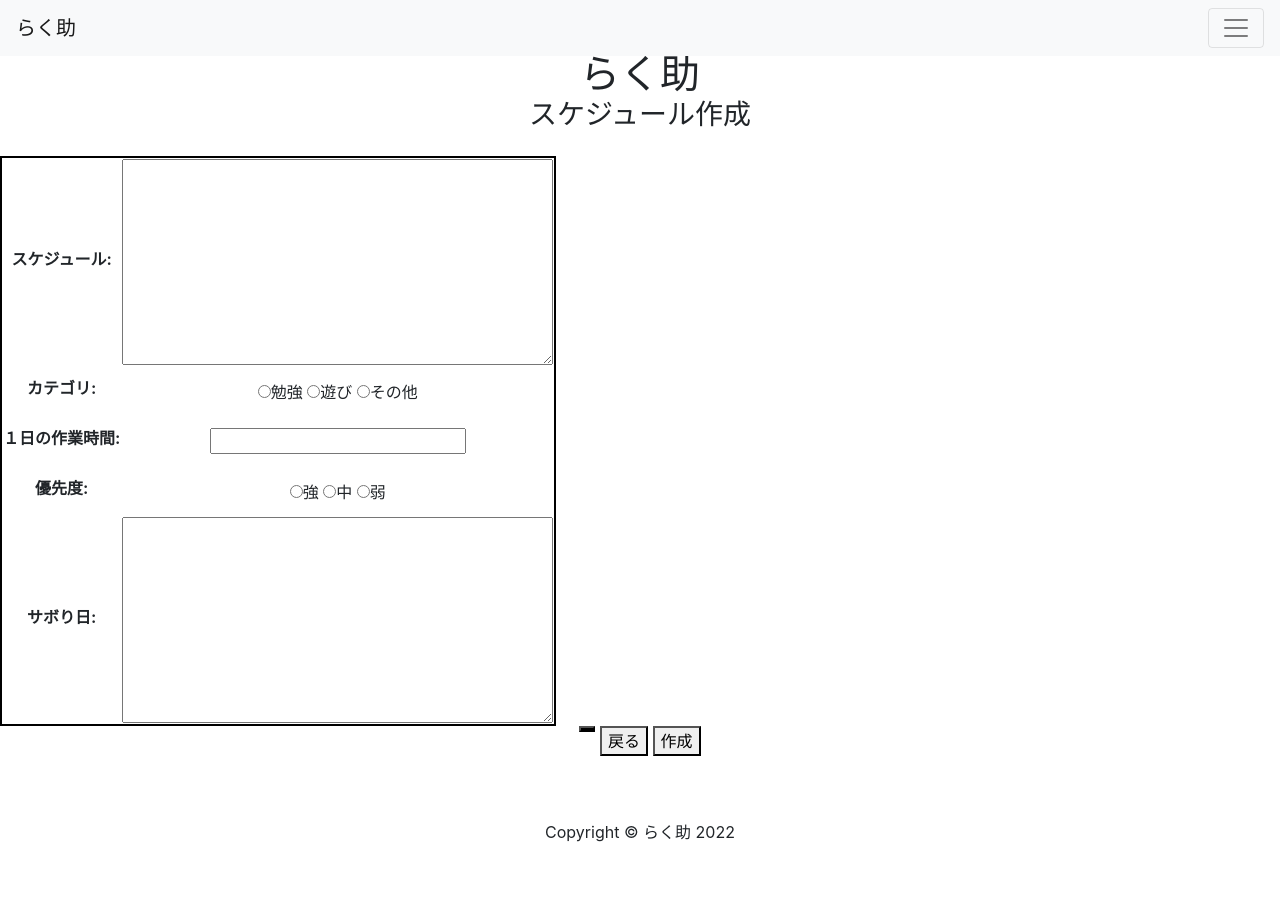
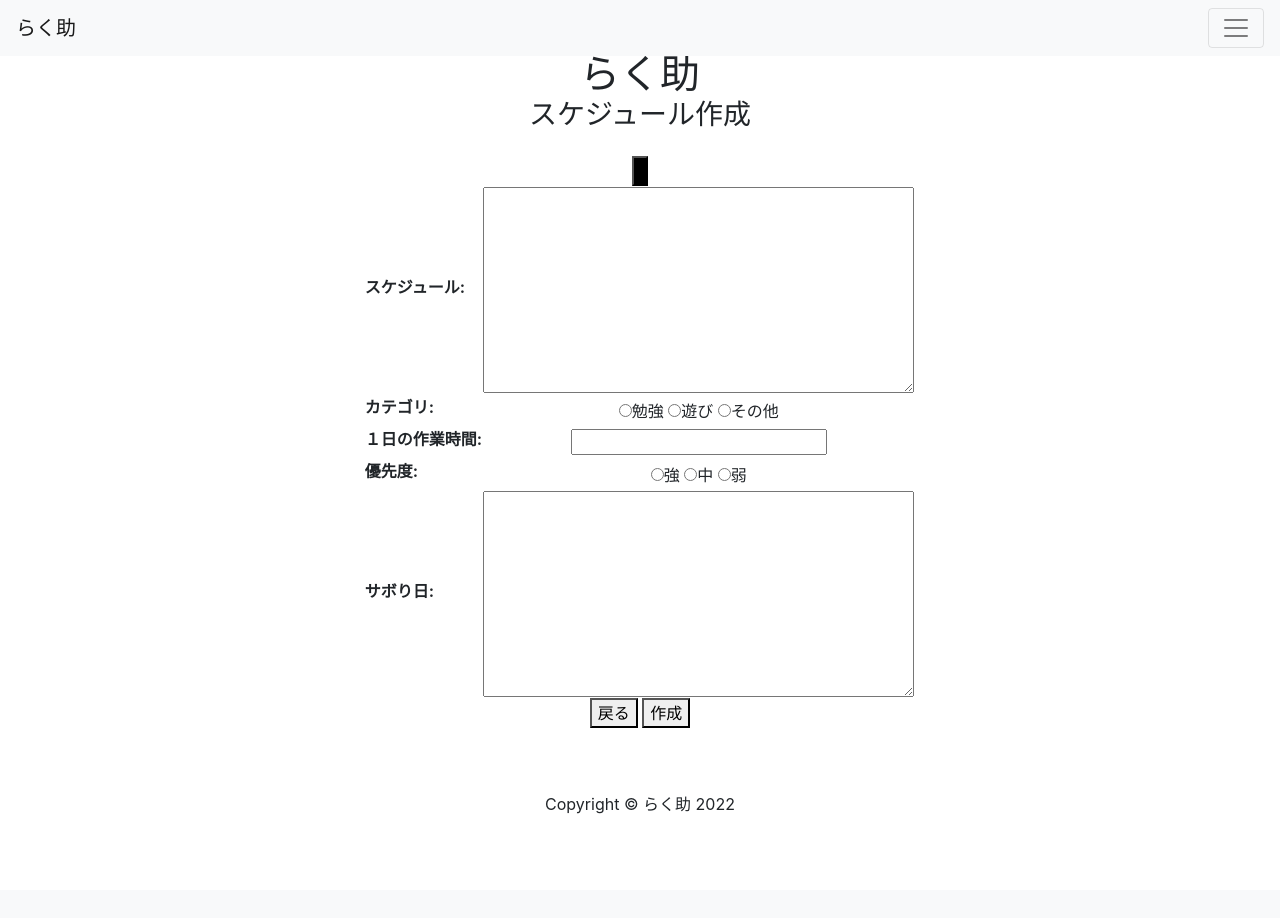
Before and after one commit to to-ru0125/rakusuketest, a Django app: page /makeschedule/ in a window 1280 px wide. After the commit the page ends 814 px from the top, so only its background shows below. Run offline with Django 3.2, Linux system fonts and the light colour scheme; the visitor is signed in with stand-in values (Sample User, id 1); some libraries are stand-ins or nearby versions.

Commit message:
加藤皓太2022/11/18/15:25

```diff
--- a/rakusuke/rakusukeapp/templates/makeschedule.html
+++ b/rakusuke/rakusukeapp/templates/makeschedule.html
@@ -5,9 +5,10 @@
 <html lang="ja" dir="ltr">
    <head>
      <meta charset="utf-8">
-
+     <link ref="stylesheet" href="mystyle.css">
      <!-- ここにJavaScriptを読み込むコード -->
      <script src="{% static 'js/script.js' %}"></script>
+     <script src="https://unpkg.com/vue@3/dist/vue.global.prod.js"></script>
    </head>
    {% block header%}
     <header class="masthead text-center text-black">
@@ -21,17 +22,16 @@
     {% endblock %}
 
    {% block contents %}
-    <section style="text-align:center">
-    　<div>
+    <section>
+    　<div style="text-align:center">
         <form method="POST" enctype="multipart/form-data">
               {% csrf_token %}
              <table>
-                <tbody>
-                    <tr width="150" height="50" style="text-align:center">
+                <tr style="text-align:center">
                     <th>{{ form.schedule_do.label_tag }}</th>
                     <td>{{ form.schedule_do }}</td>
                 </tr>
-                    <tr width="150" height="50" style="text-align:center">
+                <tr style="text-align:center">
                     <th>{{ form.schedule_category.label_tag }}</th>
                     <td>
                     {% for category in form.schedule_category %}
@@ -39,11 +39,11 @@
                     {% endfor %}
                     </td>
                 </tr>
-                    <tr width="150" height="50" style="text-align:center">
+                <tr style="text-align:center">
                     <th>{{ form.schedule_worktime.label_tag }}</th>
                     <td>{{ form.schedule_worktime }}</td>
                 </tr>
-                    <tr width="150" height="50" style="text-align:center">
+                <tr style="text-align:center">
                     <th>{{ form.schedule_priority.label_tag }}</th>
                     <td>
                     {% for priority in form.schedule_priority %}
@@ -51,13 +51,14 @@
                     {% endfor %}
                     </td>
                 </tr>
-                    <tr width="150" height="50" style="text-align:center">
+                <tr style="text-align:center">
                     <th>{{ form.schedule_ditching.label_tag }}</th>
                     <td>{{ form.schedule_ditching }}</td>
                 </tr>
-                </tbody>
+                <tr>
+                    <input class="cross" name="addFormBtn" type="button" onclick="appendForm()">
+                </tr>
              </table>
-             <input class="cross" name="addFormBtn" type="button" onclick="appendForm()">
              <button class="" onclick="location.href='#'">戻る</button>
              <button class="" type="submit" onclick="location.href='#'">作成</button>
         </form>
--- a/rakusuke/static/css/mystyle.css
+++ b/rakusuke/static/css/mystyle.css
@@ -7,7 +7,17 @@ masthead-subheading mb-0 {
 }
 
 table {
-    border: 2px solid black;
+    margin: auto;
+    table-layout: fixed;
+}
+
+th {
+    text-align-last: justify;
+    padding: 0px;
+}
+
+td {
+    height: 10px;
 }
 
 nav div div ul {
@@ -42,18 +52,17 @@ nav div div ul {
 
 .cross {
   position: relative;
-  width: 1px; /* 縦棒の幅 */
-  height: 4px; /* 縦棒の長さ */
+  width: 7.5px; /* 縦棒の幅 */
+  height: 30px; /* 縦棒の長さ */
   background: #000000; /* 縦棒の色 */
 }
 
 .cross::after {
-  content: "";
   position: absolute;
   top: 45px; /* 横棒のy位置 */
   left: -45px; /* 横棒のX位置 */
-  width: 4px; /* 横棒の長さ */
-  height: 1px; /* 横棒の幅 */
+  width: 30px; /* 横棒の長さ */
+  height: 7.5px; /* 横棒の幅 */
   background: #000000; /* 横棒の色 */
 }
 
```
Lines whose indentation alone changed are shown as unchanged.
